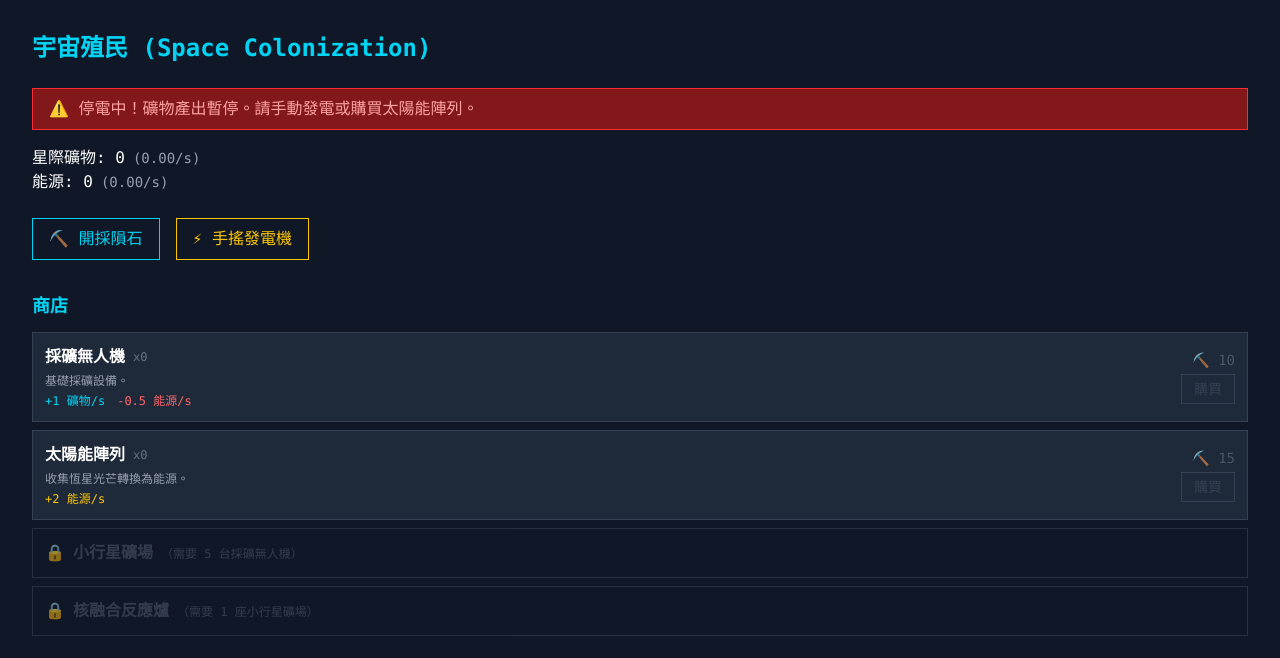
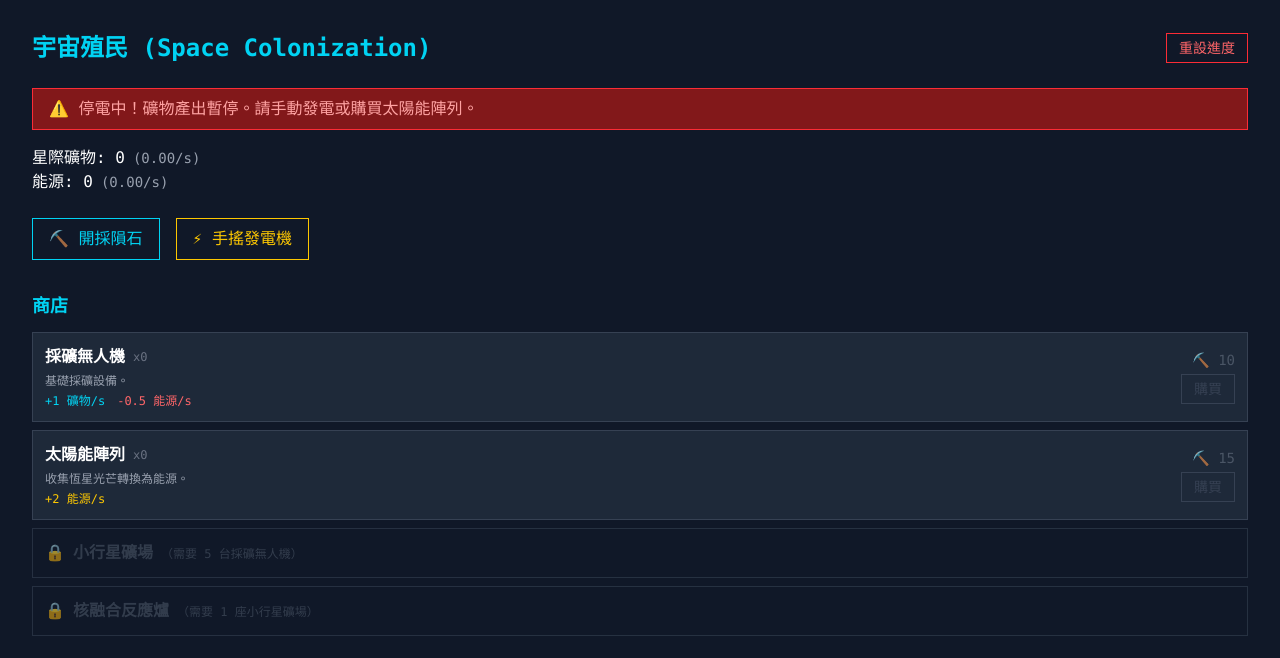
Before and after one commit to ochowei/idle-game-2026-3, a React (Vite) app: page / in a window 1280 px wide. Shown: the top 658 px of the page. Built offline with nearby package versions, Linux system fonts and the light colour scheme.

Commit message:
feat(header): add reset progress button with confirm dialog (Task 3.1.2)

```diff
--- a/src/App.tsx
+++ b/src/App.tsx
@@ -4,6 +4,7 @@ import { StorePanel } from './components/Store/StorePanel';
 import { MilestoneNotification } from './components/Milestone/MilestoneNotification';
 import { useClickEffect, ClickEffectLayer } from './components/Effects/ClickEffect';
 import { ResourceDisplay } from './components/Dashboard/ResourceDisplay';
+import { SaveControls } from './components/Header/SaveControls';
 
 export default function App() {
   useGameLoop();
@@ -22,9 +23,12 @@ export default function App() {
 
   return (
     <div className="min-h-screen bg-gray-900 text-white p-8 font-mono">
-      <h1 className="text-2xl font-bold text-cyan-400 mb-6">
-        宇宙殖民 (Space Colonization)
-      </h1>
+      <div className="flex items-center justify-between mb-6">
+        <h1 className="text-2xl font-bold text-cyan-400">
+          宇宙殖民 (Space Colonization)
+        </h1>
+        <SaveControls />
+      </div>
 
       {isPowerOutage && (
         <div className="mb-4 px-4 py-2 bg-red-900 border border-red-500 text-red-300">
--- /dev/null
+++ b/src/components/Header/SaveControls.tsx
@@ -0,0 +1,19 @@
+import { STORAGE_KEY } from '../../utils/persistence';
+
+export function SaveControls() {
+  const handleReset = () => {
+    if (window.confirm('確定要重設所有進度嗎？此操作無法復原。')) {
+      localStorage.removeItem(STORAGE_KEY);
+      window.location.reload();
+    }
+  };
+
+  return (
+    <button
+      onClick={handleReset}
+      className="px-3 py-1 border border-red-500 text-red-400 hover:bg-red-500 hover:text-white text-sm"
+    >
+      重設進度
+    </button>
+  );
+}
```
